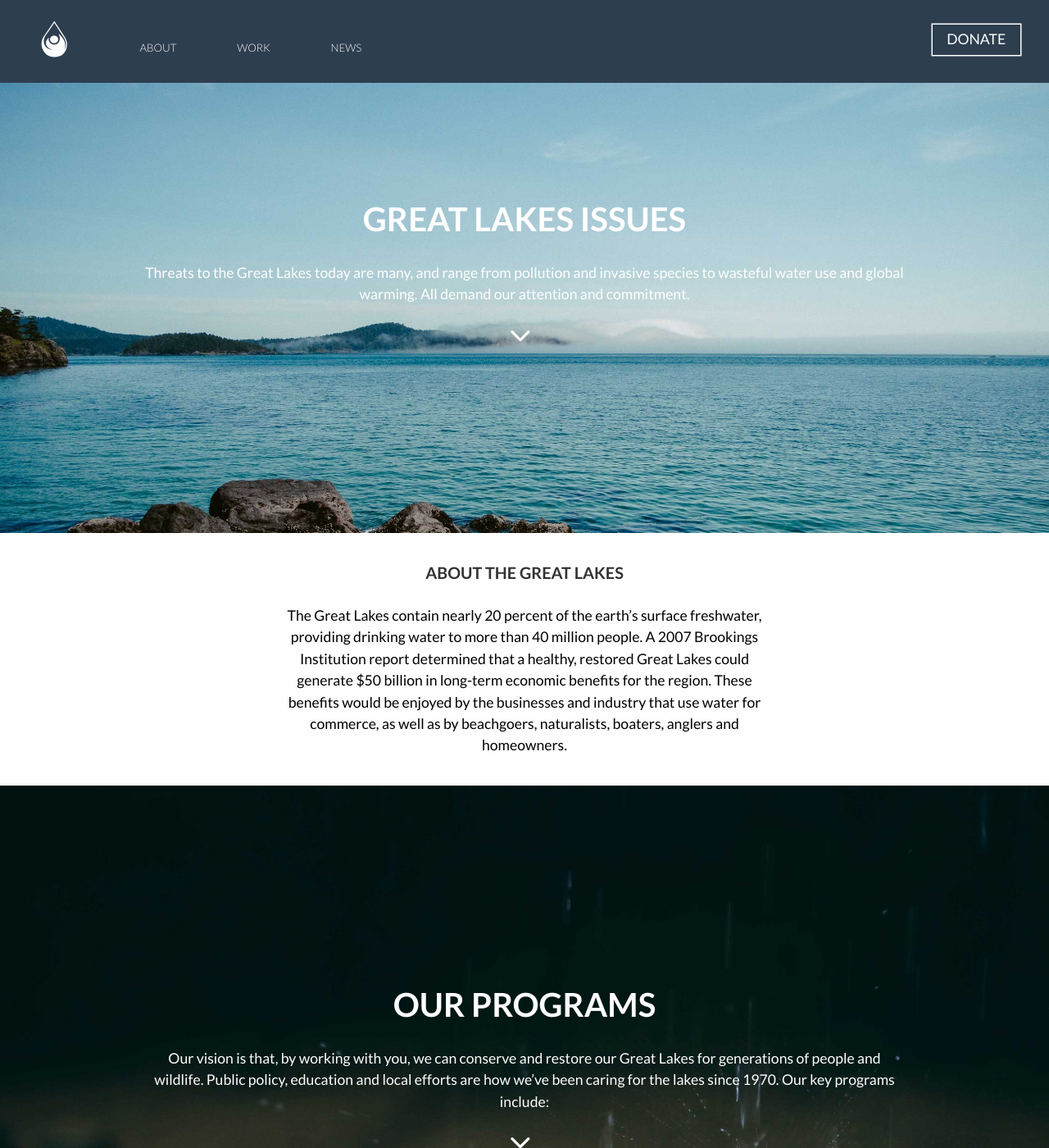
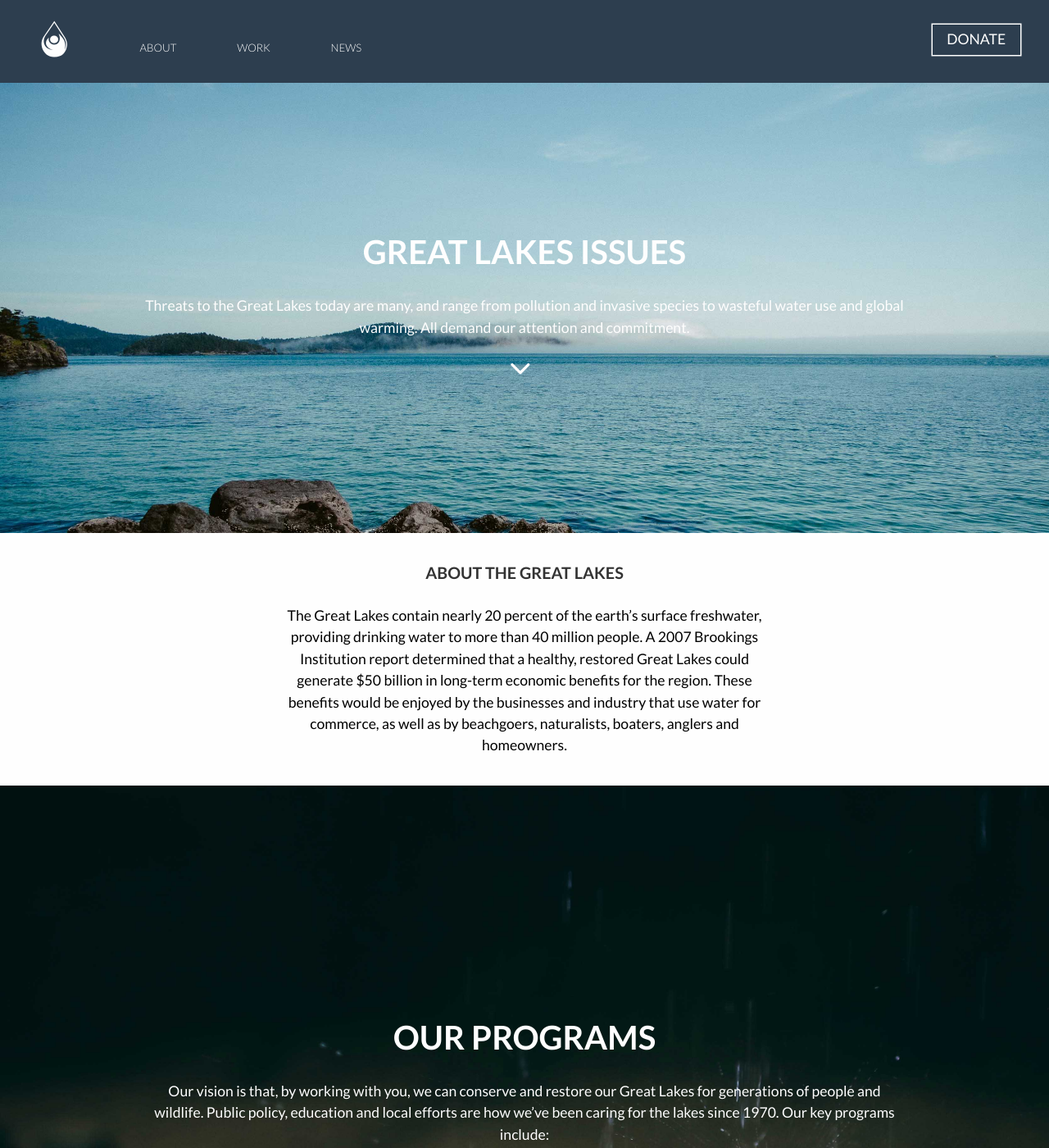
Before and after one commit to gbales11/greatlakesalliance, a Jekyll site: the page built from work.html, in a window 1280 px wide and 1400 px high. Shown: the whole window at 82% size. Built offline with Jekyll 4.4.1, drawn with Linux system fonts in a browser that asks for light colours; nearby versions of some CDN libraries; Markdown is read by kramdown in place of the engine named in the settings.

Commit message:
refactor(html, css): update h2 style
Update h2 style and changed some h2’s to h3’s.

```diff
--- a/css/style.css
+++ b/css/style.css
@@ -198,30 +198,34 @@ header {
   margin-bottom: 2em; }
 
 /* line 53, /Users/sam/Documents/Graphic Design/3rd Year/Semester 6/Web Dev. V/greatlakesalliance/scss/components/main */
-h1 {
+h1, h2 {
   text-align: center;
-  padding-top: 6em;
+  padding-top: 7em;
   color: #FEFEFE;
   text-transform: uppercase; }
 
 /* line 60, /Users/sam/Documents/Graphic Design/3rd Year/Semester 6/Web Dev. V/greatlakesalliance/scss/components/main */
+.hide {
+  display: none; }
+
+/* line 64, /Users/sam/Documents/Graphic Design/3rd Year/Semester 6/Web Dev. V/greatlakesalliance/scss/components/main */
 .subtitle {
   text-align: center;
   color: #FEFEFE;
   text-transform: uppercase; }
 
-/* line 66, /Users/sam/Documents/Graphic Design/3rd Year/Semester 6/Web Dev. V/greatlakesalliance/scss/components/main */
+/* line 70, /Users/sam/Documents/Graphic Design/3rd Year/Semester 6/Web Dev. V/greatlakesalliance/scss/components/main */
 .contain {
   padding: 0 2.5em; }
 
-/* line 70, /Users/sam/Documents/Graphic Design/3rd Year/Semester 6/Web Dev. V/greatlakesalliance/scss/components/main */
+/* line 74, /Users/sam/Documents/Graphic Design/3rd Year/Semester 6/Web Dev. V/greatlakesalliance/scss/components/main */
 .toggle-btn {
   color: #FEFEFE;
   position: absolute;
   right: 1em;
   top: 2em; }
 
-/* line 77, /Users/sam/Documents/Graphic Design/3rd Year/Semester 6/Web Dev. V/greatlakesalliance/scss/components/main */
+/* line 81, /Users/sam/Documents/Graphic Design/3rd Year/Semester 6/Web Dev. V/greatlakesalliance/scss/components/main */
 .list-heading {
   font-weight: 300;
   font-size: 0.75em;
@@ -230,15 +234,15 @@ h1 {
   border-bottom: 2px solid #FEFEFE;
   margin-top: 2em; }
 
-/* line 86, /Users/sam/Documents/Graphic Design/3rd Year/Semester 6/Web Dev. V/greatlakesalliance/scss/components/main */
+/* line 90, /Users/sam/Documents/Graphic Design/3rd Year/Semester 6/Web Dev. V/greatlakesalliance/scss/components/main */
 .navigation ul {
   background-color: #2d3e4f;
   margin: 0;
   padding: 0; }
-  /* line 89, /Users/sam/Documents/Graphic Design/3rd Year/Semester 6/Web Dev. V/greatlakesalliance/scss/components/main */
+  /* line 93, /Users/sam/Documents/Graphic Design/3rd Year/Semester 6/Web Dev. V/greatlakesalliance/scss/components/main */
   .navigation ul li {
     list-style-type: none; }
-    /* line 91, /Users/sam/Documents/Graphic Design/3rd Year/Semester 6/Web Dev. V/greatlakesalliance/scss/components/main */
+    /* line 95, /Users/sam/Documents/Graphic Design/3rd Year/Semester 6/Web Dev. V/greatlakesalliance/scss/components/main */
     .navigation ul li a {
       font-weight: 300;
       color: #FEFEFE;
@@ -248,30 +252,30 @@ h1 {
       padding-top: 0.2em;
       padding-bottom: 0.5em;
       text-align: center; }
-      /* line 100, /Users/sam/Documents/Graphic Design/3rd Year/Semester 6/Web Dev. V/greatlakesalliance/scss/components/main */
+      /* line 104, /Users/sam/Documents/Graphic Design/3rd Year/Semester 6/Web Dev. V/greatlakesalliance/scss/components/main */
       .navigation ul li a:hover {
         color: #93A4A7; }
 
-/* line 108, /Users/sam/Documents/Graphic Design/3rd Year/Semester 6/Web Dev. V/greatlakesalliance/scss/components/main */
+/* line 112, /Users/sam/Documents/Graphic Design/3rd Year/Semester 6/Web Dev. V/greatlakesalliance/scss/components/main */
 .toggle-btn, .close-btn {
   height: 70px;
   width: 70px; }
-  /* line 111, /Users/sam/Documents/Graphic Design/3rd Year/Semester 6/Web Dev. V/greatlakesalliance/scss/components/main */
+  /* line 115, /Users/sam/Documents/Graphic Design/3rd Year/Semester 6/Web Dev. V/greatlakesalliance/scss/components/main */
   .toggle-btn span, .close-btn span {
     text-indent: 100%;
     white-space: nowrap;
     overflow: hidden;
     display: block; }
-  /* line 114, /Users/sam/Documents/Graphic Design/3rd Year/Semester 6/Web Dev. V/greatlakesalliance/scss/components/main */
+  /* line 118, /Users/sam/Documents/Graphic Design/3rd Year/Semester 6/Web Dev. V/greatlakesalliance/scss/components/main */
   .toggle-btn i, .close-btn i {
     padding: 0.5em; }
 
-/* line 119, /Users/sam/Documents/Graphic Design/3rd Year/Semester 6/Web Dev. V/greatlakesalliance/scss/components/main */
+/* line 123, /Users/sam/Documents/Graphic Design/3rd Year/Semester 6/Web Dev. V/greatlakesalliance/scss/components/main */
 .close-btn {
   color: #2d3e4f;
   margin: 1em; }
 
-/* line 124, /Users/sam/Documents/Graphic Design/3rd Year/Semester 6/Web Dev. V/greatlakesalliance/scss/components/main */
+/* line 128, /Users/sam/Documents/Graphic Design/3rd Year/Semester 6/Web Dev. V/greatlakesalliance/scss/components/main */
 .donate-btn {
   font-family: 'Lato', sans-serif;
   color: #FEFEFE;
@@ -281,11 +285,11 @@ h1 {
   text-align: center;
   margin: 2em;
   padding: 0.5em; }
-  /* line 133, /Users/sam/Documents/Graphic Design/3rd Year/Semester 6/Web Dev. V/greatlakesalliance/scss/components/main */
+  /* line 137, /Users/sam/Documents/Graphic Design/3rd Year/Semester 6/Web Dev. V/greatlakesalliance/scss/components/main */
   .donate-btn:hover {
     color: #93A4A7; }
 
-/* line 138, /Users/sam/Documents/Graphic Design/3rd Year/Semester 6/Web Dev. V/greatlakesalliance/scss/components/main */
+/* line 142, /Users/sam/Documents/Graphic Design/3rd Year/Semester 6/Web Dev. V/greatlakesalliance/scss/components/main */
 .logo {
   font-size: 2.5rem;
   font-weight: 500;
@@ -293,34 +297,34 @@ h1 {
   text-decoration: none;
   display: block;
   text-align: center; }
-  /* line 145, /Users/sam/Documents/Graphic Design/3rd Year/Semester 6/Web Dev. V/greatlakesalliance/scss/components/main */
+  /* line 149, /Users/sam/Documents/Graphic Design/3rd Year/Semester 6/Web Dev. V/greatlakesalliance/scss/components/main */
   .logo:hover {
     color: #FEFEFE; }
 
 @media only screen and (max-width: 60em) {
-  /* line 151, /Users/sam/Documents/Graphic Design/3rd Year/Semester 6/Web Dev. V/greatlakesalliance/scss/components/main */
+  /* line 155, /Users/sam/Documents/Graphic Design/3rd Year/Semester 6/Web Dev. V/greatlakesalliance/scss/components/main */
   .site-wrapper {
     position: relative;
     overflow: hidden;
     width: 100%;
     z-index: 100; }
-    /* line 156, /Users/sam/Documents/Graphic Design/3rd Year/Semester 6/Web Dev. V/greatlakesalliance/scss/components/main */
+    /* line 160, /Users/sam/Documents/Graphic Design/3rd Year/Semester 6/Web Dev. V/greatlakesalliance/scss/components/main */
     .site-wrapper .sliding-canvas {
       width: 100%;
       height: 100%;
       position: relative;
       transition: translateX(0);
       transition: all 300ms ease-in-out; }
-    /* line 164, /Users/sam/Documents/Graphic Design/3rd Year/Semester 6/Web Dev. V/greatlakesalliance/scss/components/main */
+    /* line 168, /Users/sam/Documents/Graphic Design/3rd Year/Semester 6/Web Dev. V/greatlakesalliance/scss/components/main */
     .site-wrapper[data-state="slide-open"] .sliding-canvas {
       -webkit-transform: translateX(-100%);
           -ms-transform: translateX(-100%);
               transform: translateX(-100%); }
-    /* line 168, /Users/sam/Documents/Graphic Design/3rd Year/Semester 6/Web Dev. V/greatlakesalliance/scss/components/main */
+    /* line 172, /Users/sam/Documents/Graphic Design/3rd Year/Semester 6/Web Dev. V/greatlakesalliance/scss/components/main */
     .site-wrapper[data-state="slide-open"] {
       overflow: visible; }
 
-  /* line 175, /Users/sam/Documents/Graphic Design/3rd Year/Semester 6/Web Dev. V/greatlakesalliance/scss/components/main */
+  /* line 179, /Users/sam/Documents/Graphic Design/3rd Year/Semester 6/Web Dev. V/greatlakesalliance/scss/components/main */
   .slide-menu {
     position: absolute;
     width: 100%;
@@ -331,21 +335,21 @@ h1 {
  }
 
 @media only screen and (min-width: 60em) {
-  /* line 187, /Users/sam/Documents/Graphic Design/3rd Year/Semester 6/Web Dev. V/greatlakesalliance/scss/components/main */
+  /* line 191, /Users/sam/Documents/Graphic Design/3rd Year/Semester 6/Web Dev. V/greatlakesalliance/scss/components/main */
   .toggle-btn, .close-btn {
     display: none; }
 
-  /* line 191, /Users/sam/Documents/Graphic Design/3rd Year/Semester 6/Web Dev. V/greatlakesalliance/scss/components/main */
+  /* line 195, /Users/sam/Documents/Graphic Design/3rd Year/Semester 6/Web Dev. V/greatlakesalliance/scss/components/main */
   body.noscript .slide-menu {
     position: static;
     right: auto; }
 
-  /* line 196, /Users/sam/Documents/Graphic Design/3rd Year/Semester 6/Web Dev. V/greatlakesalliance/scss/components/main */
+  /* line 200, /Users/sam/Documents/Graphic Design/3rd Year/Semester 6/Web Dev. V/greatlakesalliance/scss/components/main */
   .list-heading {
     border-bottom: 0;
     margin-top: 0; }
 
-  /* line 201, /Users/sam/Documents/Graphic Design/3rd Year/Semester 6/Web Dev. V/greatlakesalliance/scss/components/main */
+  /* line 205, /Users/sam/Documents/Graphic Design/3rd Year/Semester 6/Web Dev. V/greatlakesalliance/scss/components/main */
   ul li {
     font-family: 'Lato', sans-serif;
     font-weight: 300;
@@ -359,11 +363,11 @@ h1 {
     position: relative;
     cursor: pointer;
     transition: all 0.2s; }
-    /* line 214, /Users/sam/Documents/Graphic Design/3rd Year/Semester 6/Web Dev. V/greatlakesalliance/scss/components/main */
+    /* line 218, /Users/sam/Documents/Graphic Design/3rd Year/Semester 6/Web Dev. V/greatlakesalliance/scss/components/main */
     ul li:hover {
       color: #FEFEFE; }
 
-  /* line 219, /Users/sam/Documents/Graphic Design/3rd Year/Semester 6/Web Dev. V/greatlakesalliance/scss/components/main */
+  /* line 223, /Users/sam/Documents/Graphic Design/3rd Year/Semester 6/Web Dev. V/greatlakesalliance/scss/components/main */
   ul li ul {
     padding: 0;
     position: absolute;
@@ -375,7 +379,7 @@ h1 {
     visibility: hidden;
     -transition: opacity 0.2s; }
 
-  /* line 231, /Users/sam/Documents/Graphic Design/3rd Year/Semester 6/Web Dev. V/greatlakesalliance/scss/components/main */
+  /* line 235, /Users/sam/Documents/Graphic Design/3rd Year/Semester 6/Web Dev. V/greatlakesalliance/scss/components/main */
   ul li:hover ul {
     display: block;
     opacity: 1;
@@ -384,7 +388,7 @@ h1 {
     background: #2d3e4f;
     text-align: left; }
 
-  /* line 240, /Users/sam/Documents/Graphic Design/3rd Year/Semester 6/Web Dev. V/greatlakesalliance/scss/components/main */
+  /* line 244, /Users/sam/Documents/Graphic Design/3rd Year/Semester 6/Web Dev. V/greatlakesalliance/scss/components/main */
   .donate-btn {
     float: right;
     display: inline-block;
@@ -399,19 +403,19 @@ h1 {
  }
 
 /* Body */
-/* line 252, /Users/sam/Documents/Graphic Design/3rd Year/Semester 6/Web Dev. V/greatlakesalliance/scss/components/main */
-h2, h3, h5 {
+/* line 256, /Users/sam/Documents/Graphic Design/3rd Year/Semester 6/Web Dev. V/greatlakesalliance/scss/components/main */
+h3, h5 {
   text-transform: uppercase;
   text-align: center;
   color: #333; }
 
-/* line 258, /Users/sam/Documents/Graphic Design/3rd Year/Semester 6/Web Dev. V/greatlakesalliance/scss/components/main */
+/* line 262, /Users/sam/Documents/Graphic Design/3rd Year/Semester 6/Web Dev. V/greatlakesalliance/scss/components/main */
 figcaption {
   margin-top: 3em;
   margin-bottom: 3em;
   text-align: center; }
 
-/* line 264, /Users/sam/Documents/Graphic Design/3rd Year/Semester 6/Web Dev. V/greatlakesalliance/scss/components/main */
+/* line 268, /Users/sam/Documents/Graphic Design/3rd Year/Semester 6/Web Dev. V/greatlakesalliance/scss/components/main */
 .iconic {
   font-size: 6em;
   color: #58aec4;
@@ -419,7 +423,7 @@ figcaption {
   display: block;
   text-align: center; }
 
-/* line 272, /Users/sam/Documents/Graphic Design/3rd Year/Semester 6/Web Dev. V/greatlakesalliance/scss/components/main */
+/* line 276, /Users/sam/Documents/Graphic Design/3rd Year/Semester 6/Web Dev. V/greatlakesalliance/scss/components/main */
 .down {
   font-size: 0.75em;
   color: #FEFEFE;
@@ -427,12 +431,12 @@ figcaption {
       -ms-transform: rotate(180deg);
           transform: rotate(180deg); }
 
-/* line 278, /Users/sam/Documents/Graphic Design/3rd Year/Semester 6/Web Dev. V/greatlakesalliance/scss/components/main */
+/* line 282, /Users/sam/Documents/Graphic Design/3rd Year/Semester 6/Web Dev. V/greatlakesalliance/scss/components/main */
 .box {
   margin-top: 3em;
   margin-bottom: 3em; }
 
-/* line 283, /Users/sam/Documents/Graphic Design/3rd Year/Semester 6/Web Dev. V/greatlakesalliance/scss/components/main */
+/* line 287, /Users/sam/Documents/Graphic Design/3rd Year/Semester 6/Web Dev. V/greatlakesalliance/scss/components/main */
 .buttons {
   color: #58aec4;
   display: block;
@@ -450,73 +454,73 @@ figcaption {
     color: #FEFEFE;
     background-color: #58aec4; }
 
-/* line 296, /Users/sam/Documents/Graphic Design/3rd Year/Semester 6/Web Dev. V/greatlakesalliance/scss/components/main */
+/* line 300, /Users/sam/Documents/Graphic Design/3rd Year/Semester 6/Web Dev. V/greatlakesalliance/scss/components/main */
 .donate h5 {
   color: #58aec4; }
 
 /* Footer */
-/* line 303, /Users/sam/Documents/Graphic Design/3rd Year/Semester 6/Web Dev. V/greatlakesalliance/scss/components/main */
+/* line 307, /Users/sam/Documents/Graphic Design/3rd Year/Semester 6/Web Dev. V/greatlakesalliance/scss/components/main */
 footer {
   background-color: #f9f9f9;
   color: #333334;
   font-family: 'Lato', sans-serif;
   margin-top: 3em; }
 
-/* line 310, /Users/sam/Documents/Graphic Design/3rd Year/Semester 6/Web Dev. V/greatlakesalliance/scss/components/main */
+/* line 314, /Users/sam/Documents/Graphic Design/3rd Year/Semester 6/Web Dev. V/greatlakesalliance/scss/components/main */
 .row {
   padding-left: 0;
   padding-right: 0;
   display: block; }
 
-/* line 315, /Users/sam/Documents/Graphic Design/3rd Year/Semester 6/Web Dev. V/greatlakesalliance/scss/components/main */
+/* line 319, /Users/sam/Documents/Graphic Design/3rd Year/Semester 6/Web Dev. V/greatlakesalliance/scss/components/main */
 .footer-grid {
   padding-left: 1em;
   padding-right: 1em; }
 
-/* line 320, /Users/sam/Documents/Graphic Design/3rd Year/Semester 6/Web Dev. V/greatlakesalliance/scss/components/main */
+/* line 324, /Users/sam/Documents/Graphic Design/3rd Year/Semester 6/Web Dev. V/greatlakesalliance/scss/components/main */
 footer .footer-grid {
   padding-top: 1.6em;
   padding-bottom: 1.6em;
   border-top: 1px solid #c9c9c9; }
 
-/* line 326, /Users/sam/Documents/Graphic Design/3rd Year/Semester 6/Web Dev. V/greatlakesalliance/scss/components/main */
+/* line 330, /Users/sam/Documents/Graphic Design/3rd Year/Semester 6/Web Dev. V/greatlakesalliance/scss/components/main */
 footer a {
   color: #a6a6a9;
   text-decoration: none;
   transition: all 10ms ease-in-out; }
-  /* line 329, /Users/sam/Documents/Graphic Design/3rd Year/Semester 6/Web Dev. V/greatlakesalliance/scss/components/main */
+  /* line 333, /Users/sam/Documents/Graphic Design/3rd Year/Semester 6/Web Dev. V/greatlakesalliance/scss/components/main */
   footer a:hover {
     color: #58aec4; }
 
-/* line 335, /Users/sam/Documents/Graphic Design/3rd Year/Semester 6/Web Dev. V/greatlakesalliance/scss/components/main */
+/* line 339, /Users/sam/Documents/Graphic Design/3rd Year/Semester 6/Web Dev. V/greatlakesalliance/scss/components/main */
 li {
   line-height: 1.6em;
   display: list-item;
   text-align: -webkit-match-parent; }
 
-/* line 341, /Users/sam/Documents/Graphic Design/3rd Year/Semester 6/Web Dev. V/greatlakesalliance/scss/components/main */
+/* line 345, /Users/sam/Documents/Graphic Design/3rd Year/Semester 6/Web Dev. V/greatlakesalliance/scss/components/main */
 .text-right {
   text-align: right; }
 
-/* line 346, /Users/sam/Documents/Graphic Design/3rd Year/Semester 6/Web Dev. V/greatlakesalliance/scss/components/main */
+/* line 350, /Users/sam/Documents/Graphic Design/3rd Year/Semester 6/Web Dev. V/greatlakesalliance/scss/components/main */
 .contact-info {
   font-size: 0.7em;
   text-transform: uppercase; }
 
-/* line 351, /Users/sam/Documents/Graphic Design/3rd Year/Semester 6/Web Dev. V/greatlakesalliance/scss/components/main */
+/* line 355, /Users/sam/Documents/Graphic Design/3rd Year/Semester 6/Web Dev. V/greatlakesalliance/scss/components/main */
 .contact {
   padding-bottom: 2em;
   padding-right: 0; }
 
 @media only screen and (min-width: 600px) {
-  /* line 357, /Users/sam/Documents/Graphic Design/3rd Year/Semester 6/Web Dev. V/greatlakesalliance/scss/components/main */
+  /* line 361, /Users/sam/Documents/Graphic Design/3rd Year/Semester 6/Web Dev. V/greatlakesalliance/scss/components/main */
   .row {
     display: -webkit-flex;
     display: -ms-flexbox;
     display: flex;
     max-width: 1440px; }
 
-  /* line 362, /Users/sam/Documents/Graphic Design/3rd Year/Semester 6/Web Dev. V/greatlakesalliance/scss/components/main */
+  /* line 366, /Users/sam/Documents/Graphic Design/3rd Year/Semester 6/Web Dev. V/greatlakesalliance/scss/components/main */
   .footer-grid {
     -webkit-flex: 1;
     -ms-flex: 1;
@@ -525,40 +529,40 @@ li {
  }
 
 /* Issues Page */
-/* line 372, /Users/sam/Documents/Graphic Design/3rd Year/Semester 6/Web Dev. V/greatlakesalliance/scss/components/main */
+/* line 376, /Users/sam/Documents/Graphic Design/3rd Year/Semester 6/Web Dev. V/greatlakesalliance/scss/components/main */
 .issue-image {
   background: url("../images/greatlakes-7.jpg") no-repeat center top;
   background-size: cover;
   height: 650px;
   margin-bottom: 2em; }
 
-/* line 379, /Users/sam/Documents/Graphic Design/3rd Year/Semester 6/Web Dev. V/greatlakesalliance/scss/components/main */
+/* line 383, /Users/sam/Documents/Graphic Design/3rd Year/Semester 6/Web Dev. V/greatlakesalliance/scss/components/main */
 .subtitle-work {
   text-align: center;
   color: #FEFEFE;
   padding: 0 2.5em; }
 
 @media only screen and (min-width: 60em) {
-  /* line 386, /Users/sam/Documents/Graphic Design/3rd Year/Semester 6/Web Dev. V/greatlakesalliance/scss/components/main */
+  /* line 390, /Users/sam/Documents/Graphic Design/3rd Year/Semester 6/Web Dev. V/greatlakesalliance/scss/components/main */
   .subtitle-work {
     padding: 0 10em; }
  }
 
-/* line 391, /Users/sam/Documents/Graphic Design/3rd Year/Semester 6/Web Dev. V/greatlakesalliance/scss/components/main */
+/* line 395, /Users/sam/Documents/Graphic Design/3rd Year/Semester 6/Web Dev. V/greatlakesalliance/scss/components/main */
 .round {
   border-radius: 450px;
   max-height: 10em;
   max-width: 10em;
   margin-bottom: 2.5em; }
 
-/* line 398, /Users/sam/Documents/Graphic Design/3rd Year/Semester 6/Web Dev. V/greatlakesalliance/scss/components/main */
+/* line 402, /Users/sam/Documents/Graphic Design/3rd Year/Semester 6/Web Dev. V/greatlakesalliance/scss/components/main */
 .programs-image {
   background: url("../images/greatlakes-27.jpg") no-repeat center top;
   background-size: cover;
   height: 650px;
   margin-bottom: 2em; }
 
-/* line 405, /Users/sam/Documents/Graphic Design/3rd Year/Semester 6/Web Dev. V/greatlakesalliance/scss/components/main */
+/* line 409, /Users/sam/Documents/Graphic Design/3rd Year/Semester 6/Web Dev. V/greatlakesalliance/scss/components/main */
 .education-image {
   background: url("../images/greatlakes-53.jpg") no-repeat center top;
   background-size: cover;
--- a/work.html
+++ b/work.html
@@ -2,8 +2,9 @@
 layout: default
 ---
 <!-- Issues Section -->
+<h1 class="hide">Work</h1>
 <div class="issue-image">
-	<h1 class="yotta">Great Lakes Issues</h1>
+	<h2 class="yotta">Great Lakes Issues</h2>
 	<p class="subtitle-work">Threats to the Great Lakes today are many, and range from pollution and invasive species to wasteful water use and global warming. All demand our attention and commitment.</p>
 	<i class="icon-arrow-up iconic down"></i>
 </div>
@@ -15,7 +16,7 @@ layout: default
 
 <!-- Programs Section -->
 <div class="programs-image">
-	<h1 class="yotta">Our Programs</h1>
+	<h2 class="yotta">Our Programs</h2>
 	<p class="subtitle-work">Our vision is that, by working with you, we can conserve and restore our Great Lakes for generations of people and wildlife. Public policy, education and local efforts are how we’ve been caring for the lakes since 1970. Our key programs include:</p>
 	<i class="icon-arrow-up iconic down"></i>
 </div>
@@ -57,22 +58,23 @@ layout: default
 
 <!-- Education Section -->
 <div class="education-image">
-	<h1 class="yotta">Great Lakes, Great education</h1>
-	<p class="subtitle-work">The Alliance for the Great Lakes is dedicated to fostering an ethic of learning, appreciation and care for the Great Lakes. We offer two educational programs: </p>
+	<h2 class="yotta">Great Lakes, Great education</h2>
+	<p class="subtitle-work">The Alliance for the Great Lakes is dedicated to fostering an ethic of learning, appreciation and care for the Great Lakes. We offer two educational programs:</p>
+	<i class="icon-arrow-up iconic down"></i>
 </div>
 <div class="contain">
-	<h2>Pick a Package</h2>
+	<h3>Pick a Package</h3>
 	<p>Choose a resource that suits your needs</p>
 
-	<h3>Elementry (K-8)</h3>
+	<h5>Elementry (K-8)</h5>
 	<button class="order"> Order kit </button>
 	<p>Designed to promote understanding of the Great Lakes among our children, as it is imperative that they learn about the value of protecting this large, yet fragile web of life.</p>
 
-	<h3>Secodary (9-12)</h3>
+	<h5>Secodary (9-12)</h5>
 	<button class="order"> Order kit </button>
 	<p>Designed to promote Great Lakes education for students in grades 9-12. The curriculum focuses on coastal habitats, restoration, careers and stewardship.</p>
 
-	<h3>Adopt-A-Beach</h3>
+	<h5>Adopt-A-Beach</h5>
 	<button class="order"> Order kit </button>
 	<p>Enables volunteers to create positive change at their favorite beach by collecting water quality and litter data and entering it into our on-line data base.</p>
 </div>
```
Also changed, not shown: index.html (+4 -4 lines), scss/components/_main.scss (+7 -3 lines), 1 other file.
